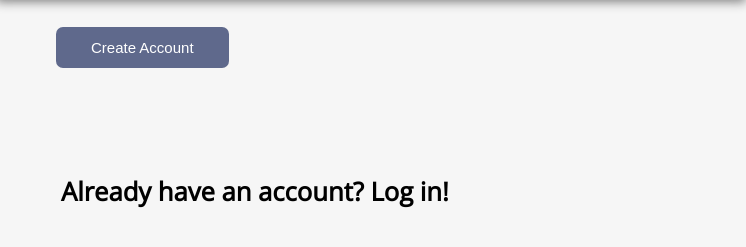
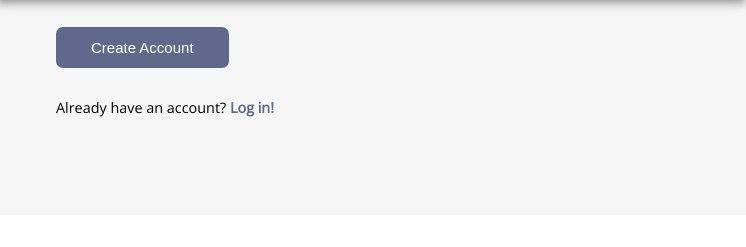
Before and after one commit to Francisco1220/sign-up-form, a plain HTML site: page index.html in a window 1280 px wide. Shown: the part 585-832 px from the top of the page, 534-1280 px from the left. After the commit the page ends 800 px from the top, so only its background shows below. Drawn offline with nearby package versions, Linux system fonts and the light colour scheme; a web font is replaced by a local one.

Commit message:
Edit style and layout of paragraph

```diff
--- a/main.css
+++ b/main.css
@@ -67,7 +67,7 @@ form {
     background-color: rgba(242, 242, 242, 0.7);
 }
 
-p {
+.p1 {
     font-size: 1.6rem;
     padding-left: 65px;
     font-family: "Open Sans";
@@ -124,3 +124,14 @@ label {
     font-size: 0.8rem;
     font-weight: 600;
 }
+
+.p2 {
+    font-family: "Open Sans";
+    font-size: 0.9rem;
+    margin-left: 60px;
+    margin-top: 30px;
+}
+
+strong {
+    color: rgba(95,105,140,255);
+}
```
